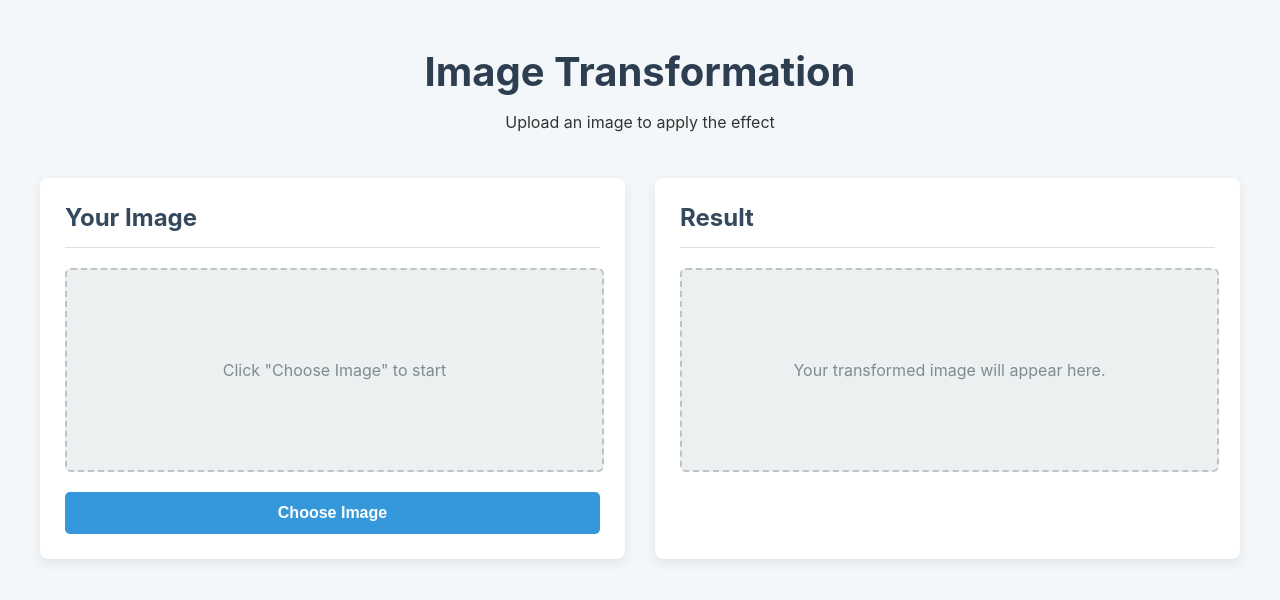
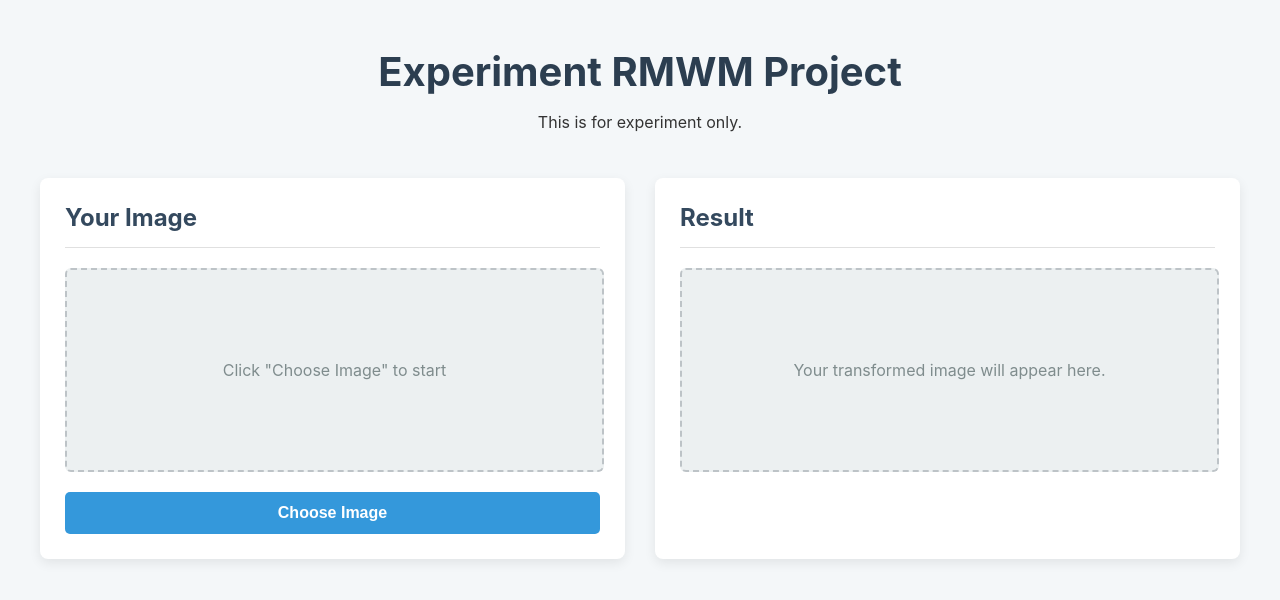
Before and after one commit to lellocb/fywmrm, a plain HTML site: page index.html in a window 1280 px wide. Drawn offline with Linux system fonts and the light colour scheme.

Commit message:
Update index.html

```diff
--- a/index.html
+++ b/index.html
@@ -8,8 +8,8 @@
 </head>
 <body>
     <header>
-        <h1>Image Transformation</h1>
-        <p>Upload an image to apply the effect</p>
+        <h1>Experiment RMWM Project</h1>
+        <p>This is for experiment only.</p>
     </header>
     <main>
         <div class="panel" id="input-panel">
@@ -31,4 +31,5 @@
     </main>
     <script src="script.js"></script>
 </body>
+
 </html>
```
